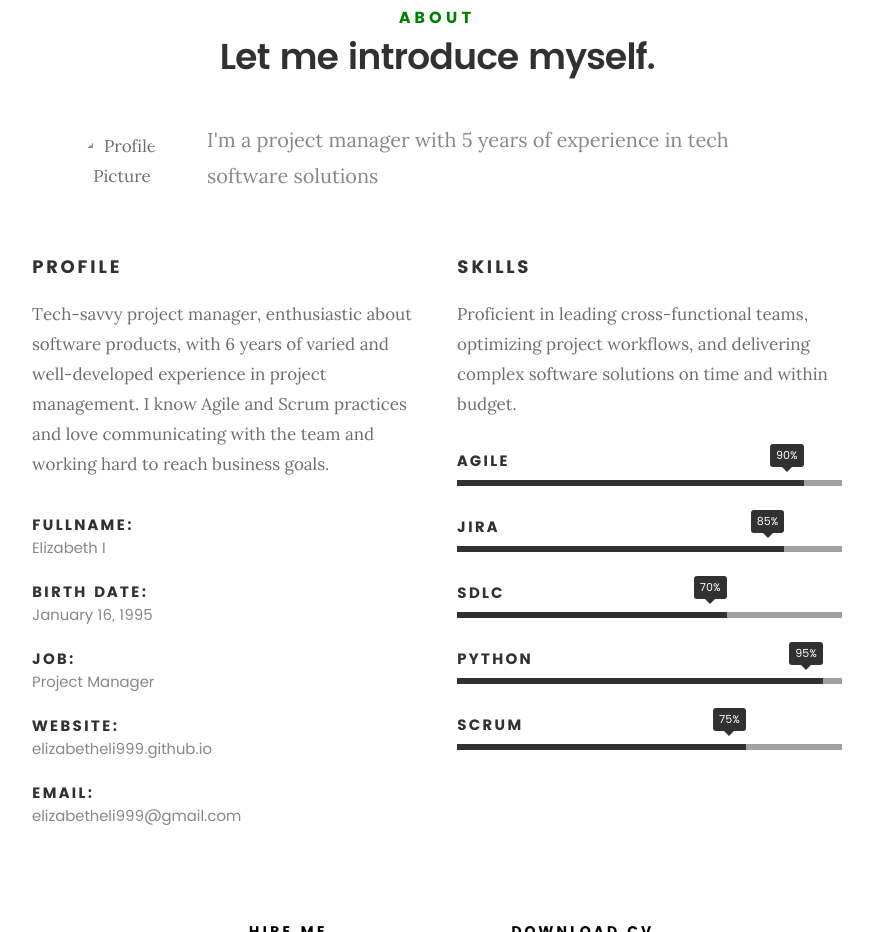
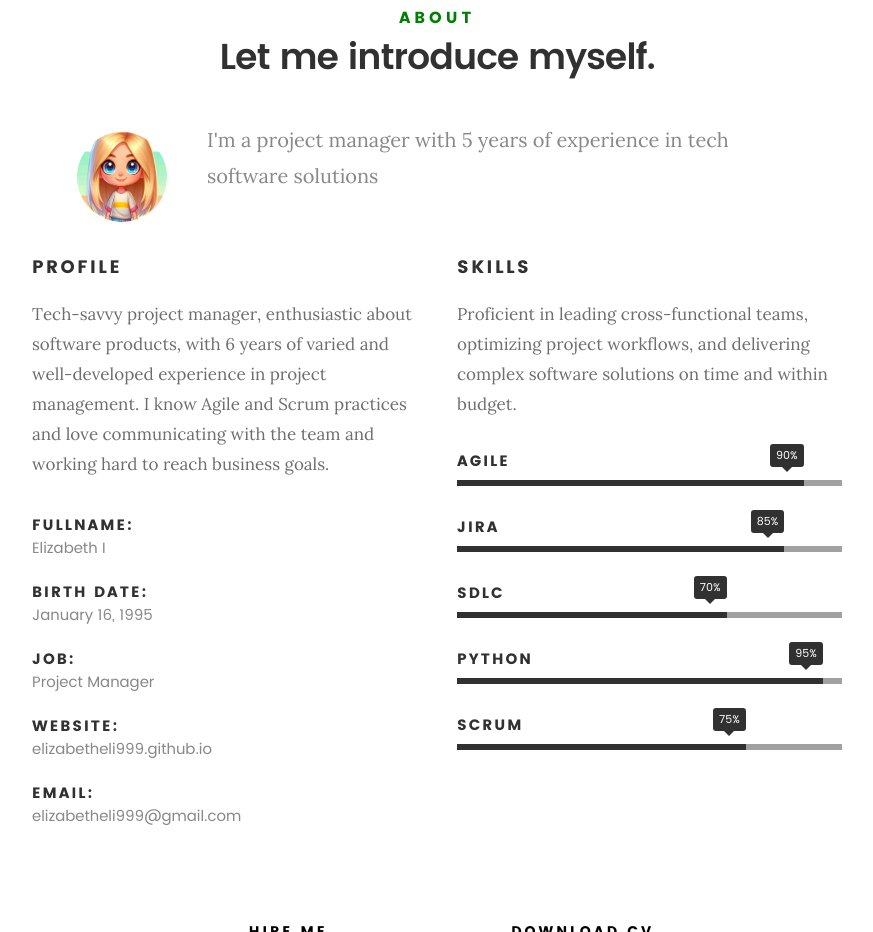
Before and after one commit to ElizabethEli999/ElizabethEli999.github.io, a plain HTML site: page index.html in a window 1280 px wide. Shown: the part 917-1849 px from the top of the page, without its empty margins (203-1076 px from the left). Drawn offline with Linux system fonts and the light colour scheme; files whose address does not match are found by name.

Commit message:
Update index.html

```diff
--- a/index.html
+++ b/index.html
@@ -118,7 +118,7 @@
 
    			<div class="intro-info">
 
-   				<img src="portrait_image.jpg" alt="Profile Picture">
+   				<img src="images/portrait_image.jpg" alt="Profile Picture">
 
    				<p class="lead">I'm a project manager with 5 years of experience in tech software solutions</p>
    			</div>
```
